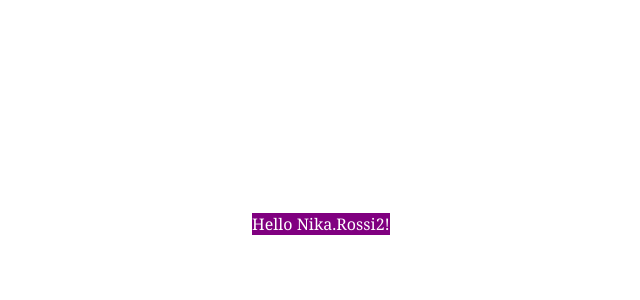
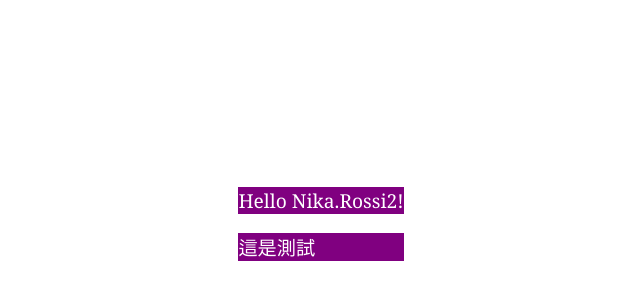
Before and after one commit to kamitom/kamitom.github.io, a plain HTML site: page index.html in a window 1280 px wide. Shown: the part 176-476 px from the top of the page, without its empty margins (319-959 px from the left). Drawn offline with Linux system fonts and the light colour scheme.

Commit message:
add branch2

```diff
--- a/css/style.css
+++ b/css/style.css
@@ -11,3 +11,7 @@ section article p {
   background-color: purple;
   color: white;
 }
+
+p {
+  font-size: larger;
+}
--- a/index.html
+++ b/index.html
@@ -12,6 +12,9 @@
         <article>
           <p>Hello Nika.Rossi2!</p>
         </article>
+        <article>
+          <p>這是測試</p>
+        </article>
       </section>
     </div>
   </body>
```
